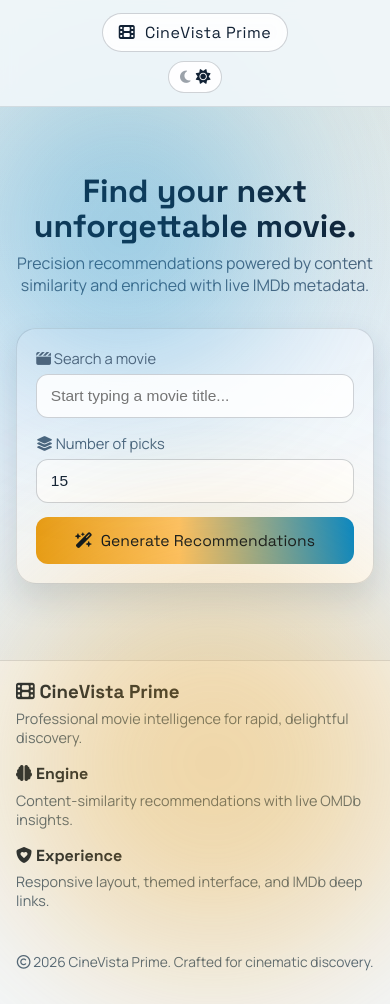
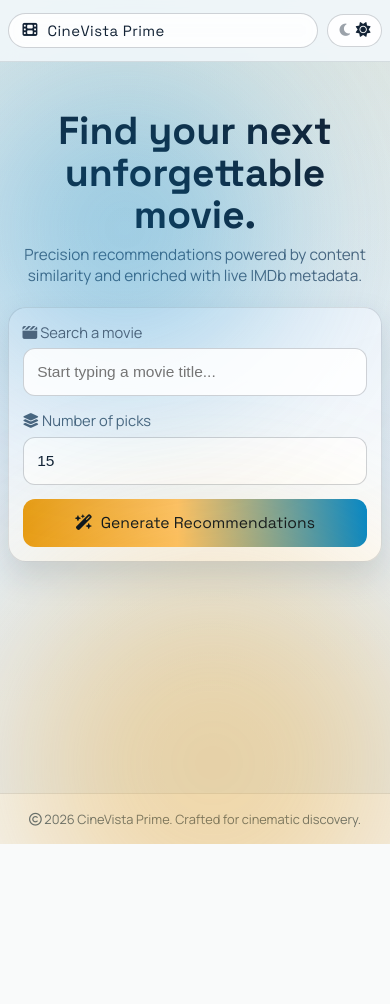
Before and after one commit to ravsaheb7841/movie-recommender, a Flask app: page / in a window 390 px wide. After the commit the page ends 844 px from the top, so only its background shows below. Run offline with Flask 3, Linux system fonts and the light colour scheme; data that the repository does not hold is empty; parts of the project's set-up code (start-up, migrations or seed data) failed here and were passed over.

Commit message:
Made responsive UI

```diff
--- a/app.py
+++ b/app.py
@@ -19,9 +19,6 @@ PLACEHOLDER_POSTER = "https://via.placeholder.com/500x750?text=No+Image"
 
 # 🔐 Secure API Key (NO default value)
 OMDB_API_KEY = os.environ.get("OMDB_API_KEY")
-
-if not OMDB_API_KEY:
-    raise ValueError("OMDB_API_KEY not found! Please set it in .env file")
 
 
 def download_if_missing(file_id: str, filename: str) -> None:
@@ -60,6 +57,15 @@ app = Flask(__name__)
 
 @lru_cache(maxsize=4096)
 def get_movie_details(movie_title: str) -> dict:
+    if not OMDB_API_KEY:
+        return {
+            "imdb_id": None,
+            "poster": PLACEHOLDER_POSTER,
+            "year": "N/A",
+            "rating": "N/A",
+            "genre": "N/A",
+        }
+
     try:
         response = requests.get(
             "http://www.omdbapi.com/",
--- a/static/css/style.css
+++ b/static/css/style.css
@@ -46,6 +46,7 @@ body {
   font-family: "Manrope", sans-serif;
   color: var(--text);
   background: var(--hero-bg);
+  overflow-x: hidden;
 }
 
 main.container {
@@ -332,6 +333,8 @@ input:focus {
   display: flex;
   justify-content: space-between;
   align-items: center;
+  gap: 0.75rem;
+  flex-wrap: wrap;
   margin-bottom: 0.8rem;
 }
 
@@ -345,6 +348,7 @@ input:focus {
   display: flex;
   justify-content: space-between;
   align-items: end;
+  flex-wrap: wrap;
   gap: 0.9rem;
   margin-bottom: 1rem;
 }
@@ -455,35 +459,20 @@ input:focus {
 }
 
 .footer {
-  border-top: 1px solid color-mix(in srgb, var(--text) 14%, transparent);
-  margin-top: 1rem;
-  background: color-mix(in srgb, var(--surface) 55%, transparent);
-}
-
-.footer-grid {
-  display: grid;
-  grid-template-columns: repeat(3, minmax(0, 1fr));
-  gap: 1rem;
-  padding: 1.2rem 0 1rem;
-}
-
-.footer-grid h3,
-.footer-grid h4 {
-  margin: 0 0 0.4rem;
-  font-family: "Space Grotesk", sans-serif;
-}
-
-.footer-grid p {
-  margin: 0;
-  color: var(--muted);
-  font-size: 0.9rem;
+  margin-top: 1.5rem;
+  border-top: 1px solid color-mix(in srgb, var(--text) 12%, transparent);
+  background: color-mix(in srgb, var(--surface) 58%, transparent);
 }
 
 .footer-bottom {
   color: var(--muted);
   text-align: center;
-  padding: 0.8rem 0 1.2rem;
+  padding: 1rem 0 1.1rem;
   font-size: 0.86rem;
+}
+
+.footer-bottom p {
+  margin: 0;
 }
 
 @keyframes fade-up {
@@ -497,14 +486,62 @@ input:focus {
   }
 }
 
+@media (max-width: 960px) {
+  .container {
+    width: min(1120px, calc(100% - 1.5rem));
+  }
+
+  .hero {
+    padding: 2.4rem 0 1.6rem;
+  }
+
+  .search-card {
+    padding: 1rem;
+  }
+
+  .results-grid {
+    grid-template-columns: repeat(auto-fill, minmax(160px, 1fr));
+  }
+}
+
 @media (max-width: 760px) {
+  .site-header {
+    position: static;
+  }
+
   .nav-wrap {
-    flex-direction: column;
-    gap: 0.6rem;
+    flex-direction: row;
+    flex-wrap: wrap;
+    justify-content: space-between;
+    align-items: center;
+    gap: 0.75rem;
+  }
+
+  .nav-actions {
+    margin-left: auto;
+  }
+
+  .brand-pill {
+    flex: 1 1 auto;
+    min-width: 0;
+    justify-content: flex-start;
+  }
+
+  .hero {
+    padding: 2rem 0 1.3rem;
+  }
+
+  .hero p {
+    max-width: none;
   }
 
   .search-row {
     grid-template-columns: 1fr;
+  }
+
+  .search-card {
+    padding: 0.9rem;
+    border-radius: 18px;
   }
 
   .results-toolbar {
@@ -512,15 +549,77 @@ input:focus {
     align-items: stretch;
   }
 
+  .results-header {
+    align-items: flex-start;
+  }
+
   .field-group.compact {
     min-width: 0;
+  }
+
+  .primary-btn,
+  .secondary-btn,
+  select,
+  input {
+    min-height: 48px;
   }
 
   .poster-wrap {
     height: 220px;
   }
 
-  .footer-grid {
-    grid-template-columns: 1fr;
+}
+
+@media (max-width: 520px) {
+  .container {
+    width: min(1120px, calc(100% - 1rem));
+  }
+
+  .hero h1 {
+    font-size: clamp(1.8rem, 10vw, 2.5rem);
+  }
+
+  .hero p {
+    font-size: 0.96rem;
+  }
+
+  .search-card {
+    padding: 0.85rem;
+  }
+
+  .nav-wrap {
+    gap: 0.6rem;
+  }
+
+  .brand-pill {
+    padding: 0.45rem 0.85rem;
+    font-size: 0.93rem;
+  }
+
+  .results-grid {
+    grid-template-columns: 1fr 1fr;
+    gap: 0.75rem;
+  }
+
+  .poster-wrap {
+    height: 200px;
+  }
+
+  .card-body {
+    padding: 0.65rem;
+  }
+
+  .card-title {
+    font-size: 0.9rem;
+  }
+
+  .meta {
+    font-size: 0.78rem;
+  }
+
+  .footer-bottom {
+    text-align: center;
+    padding-bottom: 1rem;
+    font-size: 0.8rem;
   }
 }
--- a/templates/index.html
+++ b/templates/index.html
@@ -99,20 +99,6 @@
     </main>
 
     <footer class="footer">
-      <div class="container footer-grid">
-        <section>
-          <h3><i class="fa-solid fa-film"></i> {{ app_name }}</h3>
-          <p>Professional movie intelligence for rapid, delightful discovery.</p>
-        </section>
-        <section>
-          <h4><i class="fa-solid fa-brain"></i> Engine</h4>
-          <p>Content-similarity recommendations with live OMDb insights.</p>
-        </section>
-        <section>
-          <h4><i class="fa-solid fa-shield-heart"></i> Experience</h4>
-          <p>Responsive layout, themed interface, and IMDb deep links.</p>
-        </section>
-      </div>
       <div class="container footer-bottom">
         <p><i class="fa-regular fa-copyright"></i> 2026 {{ app_name }}. Crafted for cinematic discovery.</p>
       </div>
```
